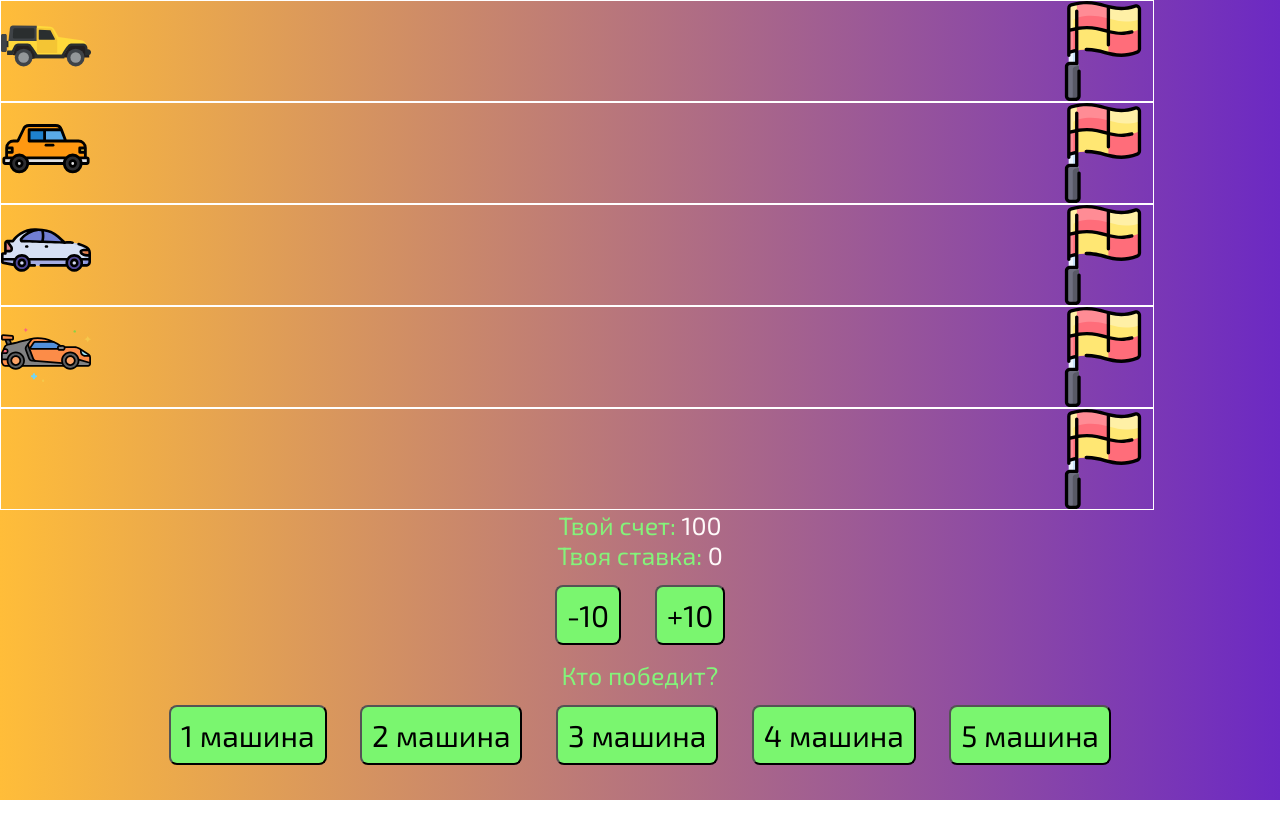
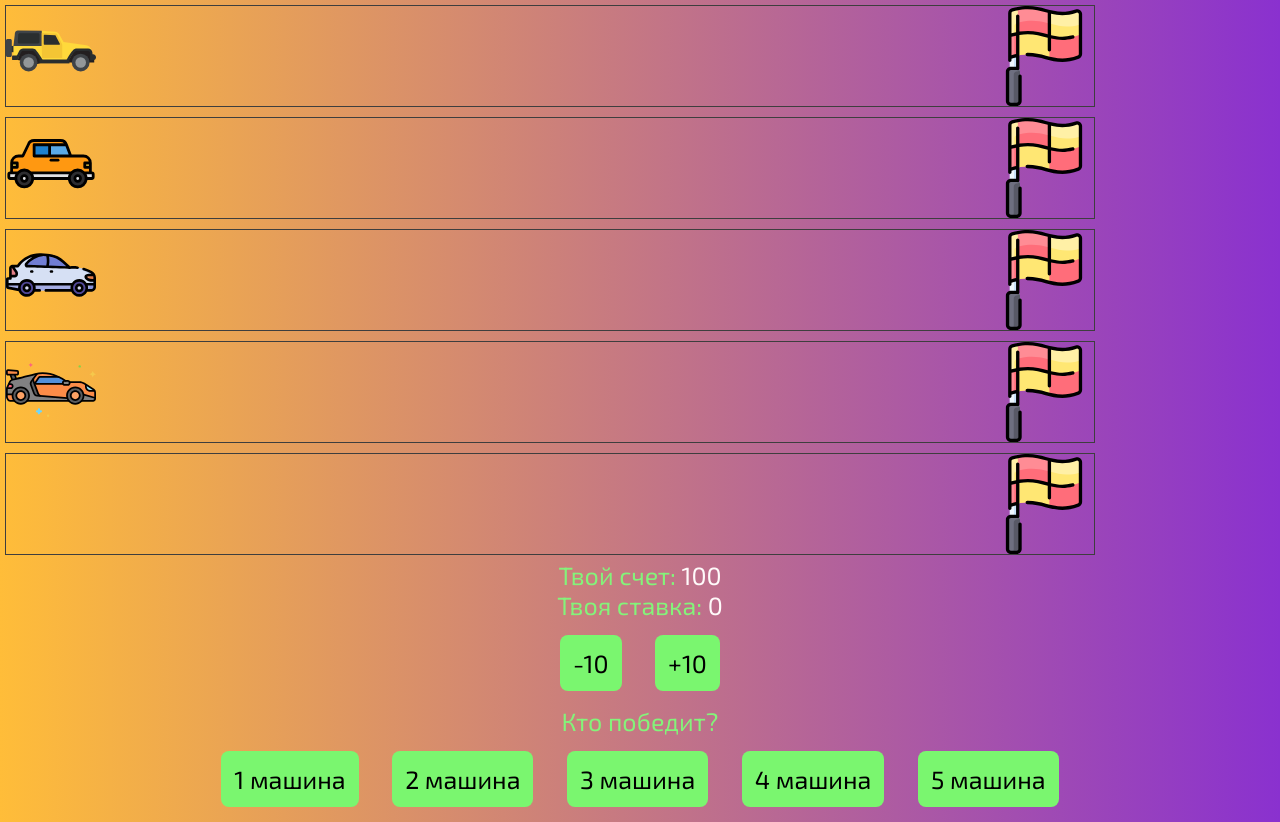
Before and after one commit to KlochkovTimofey/Js-Cars-Competition, a plain HTML site: page index.html in a window 1280 px wide. Before the commit the page ends 800 px from the top, so only its background shows below. Drawn offline with Linux system fonts and the light colour scheme.

Commit message:
Update style.css

```diff
--- a/style.css
+++ b/style.css
@@ -1,27 +1,32 @@
-@import url('https://fonts.googleapis.com/css2?family=Exo+2:wght@100;200;300;400;500;600;700;800;900&display=swap');
+@import url("https://fonts.googleapis.com/css2?family=Exo+2:wght@100;200;300;400;500;600;700;800;900&display=swap");
 
 * {
     margin: 0;
     padding: 0;
-    font-family: 'Exo 2', sans-serif;
+    font-family: "Exo 2", sans-serif;
 }
+
 body {
-    background: linear-gradient(to left, #6c29c3, #FFBD39);
+    background: linear-gradient(to left, #8a31cf, #ffbd39);
 }
+
 .wrapper {
     display: flex;
     flex-wrap: nowrap;
     flex-direction: column;
 }
+
 .road {
-    border: 1px solid white;
-    width: 90%;
+    border: 1px solid #3e3e3e;
+    width: 85%;
+    margin: 5px;
     height: 100px;
     background-image: url(img/flag/linesman.svg);
     background-repeat: no-repeat;
     background-position: right;
     background-size: contain;
 }
+
 .car1 {
     width: 90px;
 }
@@ -37,25 +42,32 @@ body {
 .car5 {
     width: 90px;
 }
+
 p {
     color: rgb(132, 243, 122);
     text-align: center;
     font-size: 25px;
 }
+
 span {
     color: snow;
 }
+
 .info {
     text-align: center;
 }
+
 button {
     margin: 15px;
     border-radius: 8px;
-    padding: 10px;
+    padding: 13px;
     background-color: rgb(122, 246, 111);
-    font-size: 30px;
+    font-size: 25px;
+    border: none;
     outline: none;
+    transition: all 0.3s ease;
 }
+
 button:hover {
     background-color: rgb(70, 184, 59);
 }
```
